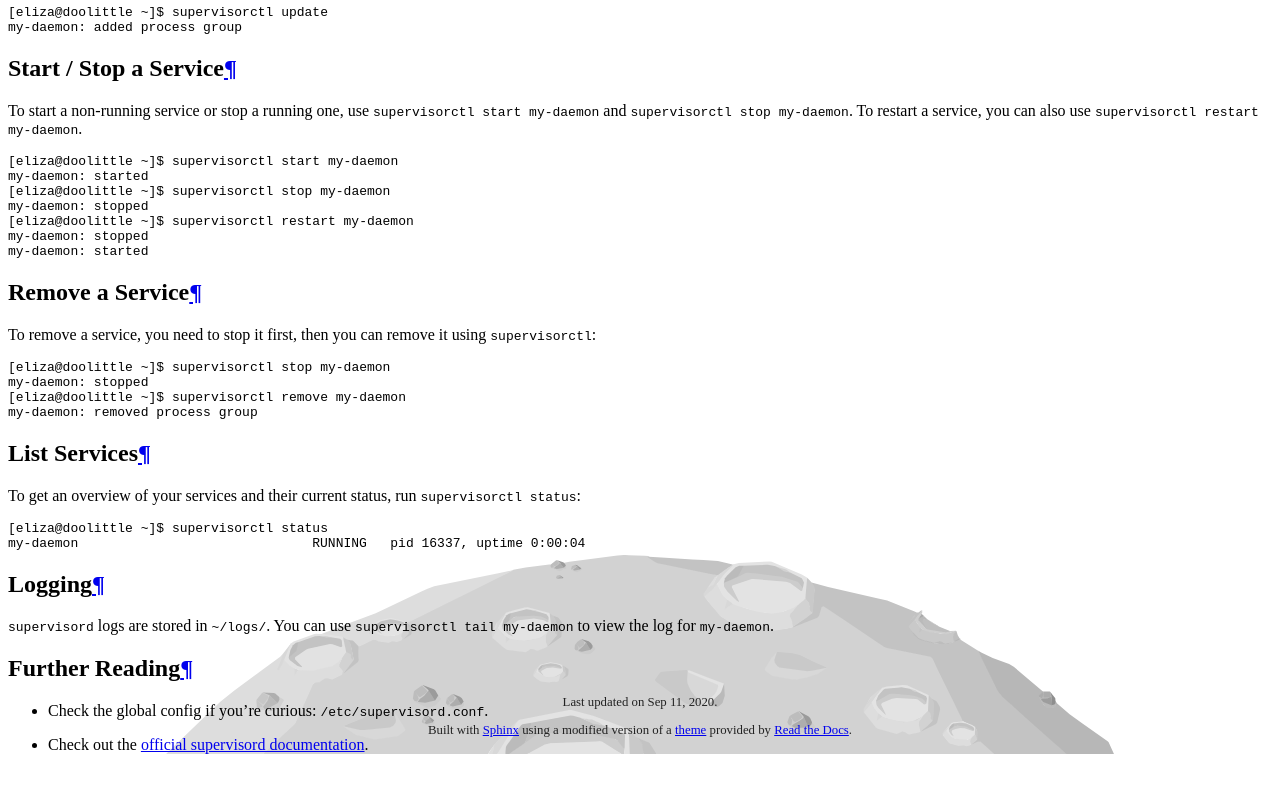
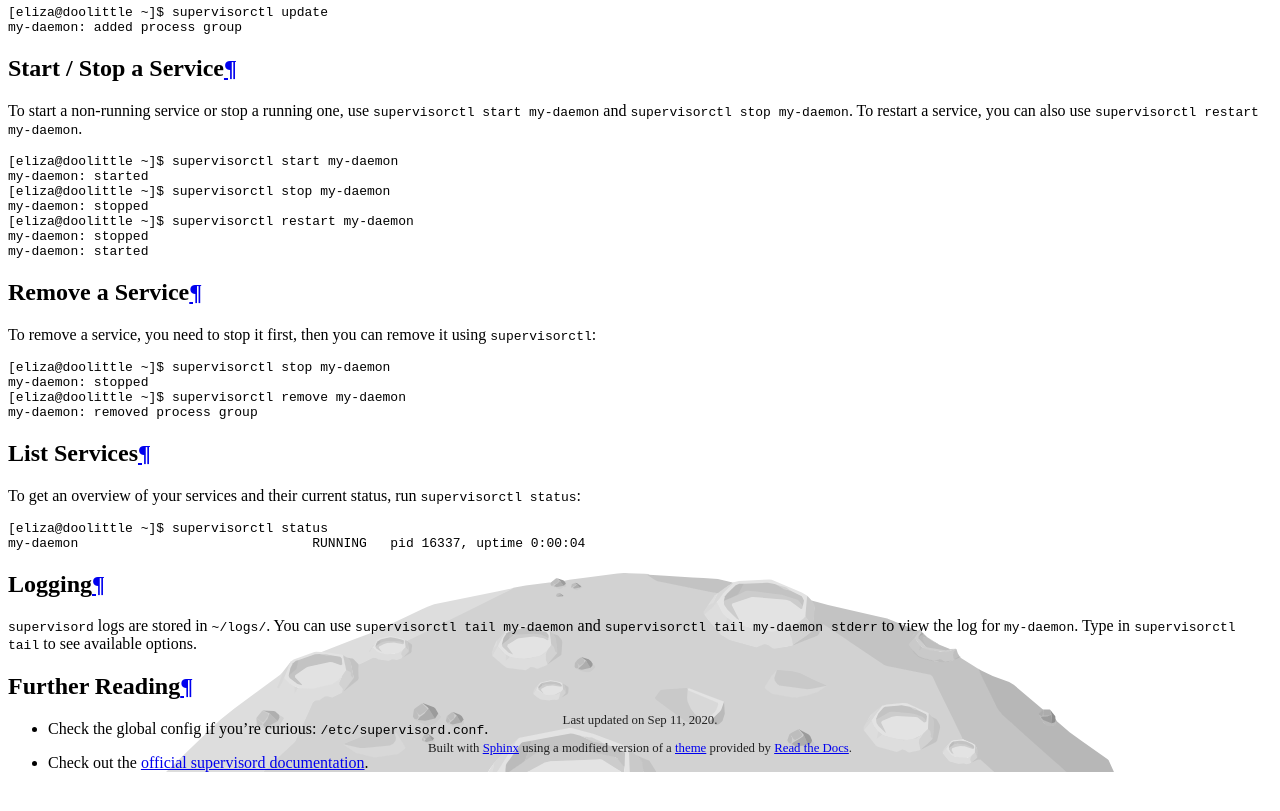
Before and after one commit to Uberspace/manual, a Sphinx documentation site: the page built from source/daemons-supervisord.rst, in a window 1280 px wide and 900 px high, scrolled down 2154 px. Shown: the top 811 px of the window. Built offline with Sphinx 7.4.7 and the Read the Docs theme 2.0.0, drawn with Linux system fonts in a browser that asks for light colours; pages that are not in the unit, such as notebooks, are missing from menus.

Commit message:
docs: Check ``stderr` with ``supervisorctl``
I spend the afternoon yesterday to debug a particular problem with a service and couldn't see any error message. I contacted uberspace support (ticket [Uberspace.de #480399]) and Nico was so kind to email me back how to check ``stderr`` logs with ``supervisorctl``. Hope this helps other developers in the future.

```diff
--- a/source/daemons-supervisord.rst
+++ b/source/daemons-supervisord.rst
@@ -73,7 +73,7 @@ To get an overview of your services and their current status, run ``supervisorct
 Logging
 =======
 
-``supervisord`` logs are stored in ``~/logs/``. You can use ``supervisorctl tail my-daemon`` to view the log for ``my-daemon``.
+``supervisord`` logs are stored in ``~/logs/``. You can use ``supervisorctl tail my-daemon`` and ``supervisorctl tail my-daemon stderr`` to view the log for ``my-daemon``. Type in ``supervisorctl tail`` to see available options.
 
 Further Reading
 ===============
```
